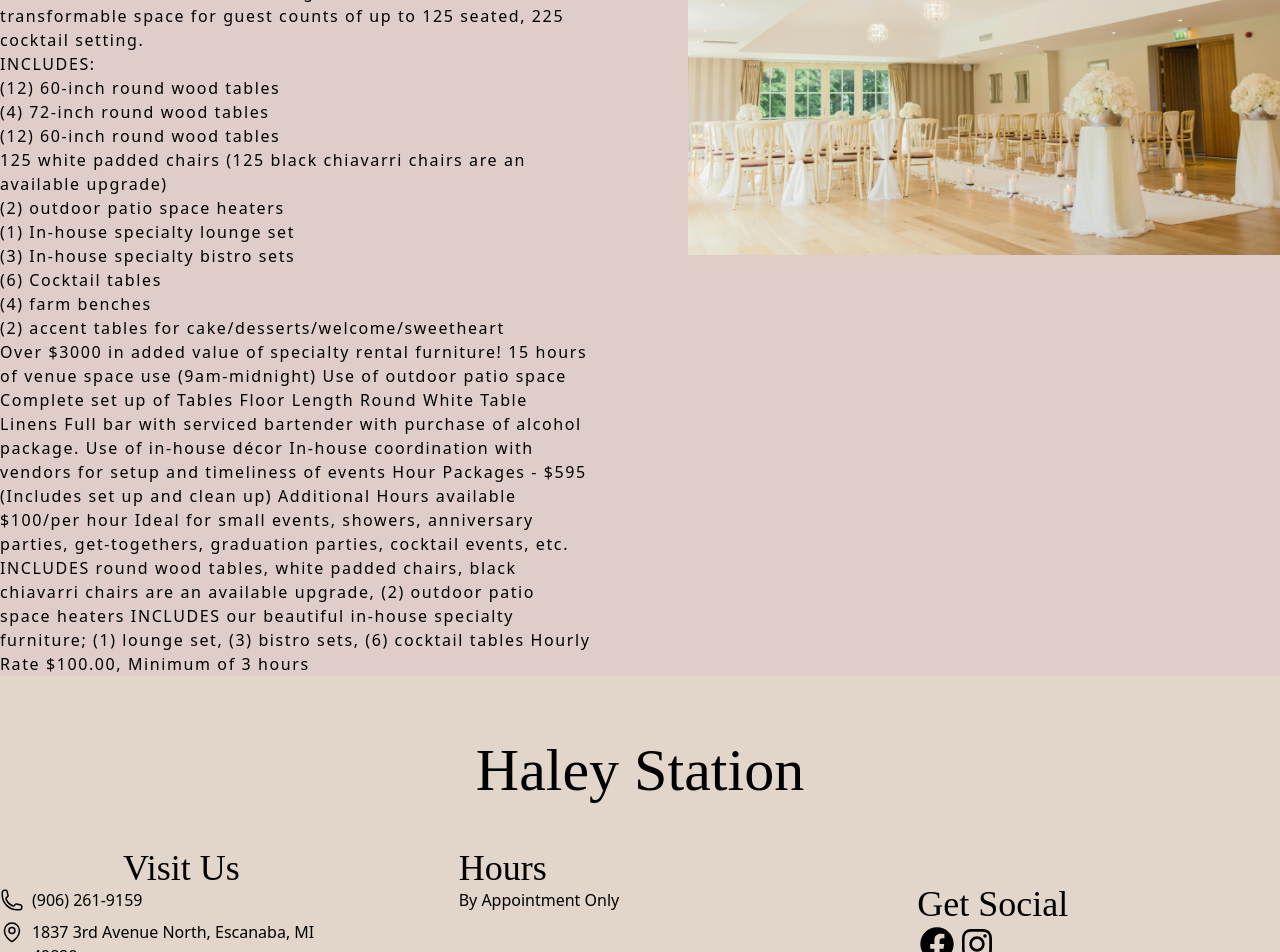
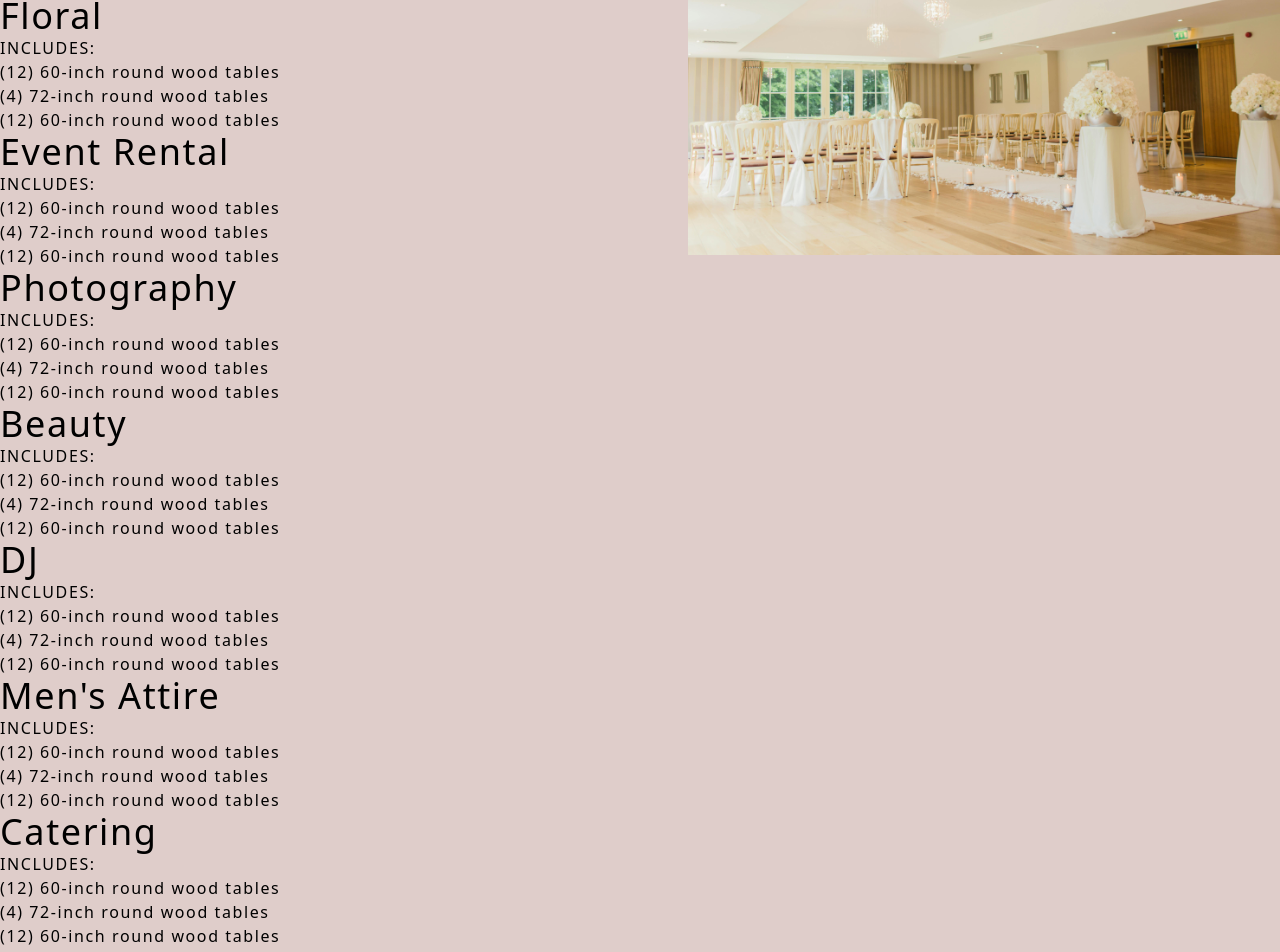
Before and after one commit to lee14k/haleystation, a Next.js app: page /PreferredVendors in a window 1280 px wide. Shown: the part 540-1492 px from the top of the page. Built offline with nearby package versions, Linux system fonts and the light colour scheme; a web font is replaced by a local one.

Commit message:
changes made during meeting

```diff
--- a/components/BridalSectionOne.jsx
+++ b/components/BridalSectionOne.jsx
@@ -16,7 +16,7 @@ const BridalSectionOne = () => {
             For any event you're organizing, choose Haley Station as the top
             destination in Escanaba. Our recently designed venue features a
             fireplace, hardwood flooring, a bar, and more amenities.
-            Accommodating up to 60 guests, your event can be both sophisticated
+            Accommodating up to 225 guests, your event can be both sophisticated
             and cozy.
           </p>
 
--- a/components/FAQ.jsx
+++ b/components/FAQ.jsx
@@ -24,7 +24,7 @@ const FAQ = () => {
     {
       question: "Where can my guests park? Where can they stay in town?",
       answer:
-        "There is ample parking at our venue. We can recommend several nearby hotels for your guests.",
+        "There is ample parking at our venue, located just a block away at 319 Stephenson Ave. We can recommend several nearby hotels for your guests.",
     },
     {
       question: "What is there to do in town if my guests arrive a day early?",
@@ -39,7 +39,7 @@ const FAQ = () => {
     {
       question: "Can I provide my own alcohol?",
       answer: "No, all alcohol must be provided in house, no carry-ins"
-    }
+    },
   ];
 
   // State to keep track of which answers are visible
--- a/components/FeaturesSpace.jsx
+++ b/components/FeaturesSpace.jsx
@@ -10,7 +10,7 @@ export default function FeaturesSpace() {
     <div className="pink-box ">
       <div className="grid lg:grid-cols-2 gap-6 py-12 px-4">
         <div>
-          <Image src="/stok1.jpg" width={800} height={600} />
+          <Image src="/newhsphoto1.jpg" width={900} height={300} />
         </div>
         <div className="flex justify-center items-center flex-col gap-10">
           <div className="text-6xl font-thin">
--- a/components/Footer.jsx
+++ b/components/Footer.jsx
@@ -6,7 +6,7 @@ import { BiLogoInstagram } from "react-icons/bi";
 import Link from "next/link";
 export default function Footer() {
   return (
-    <div className="flex flex-col items-center justify-center py-4 footerwrap py-24">
+    <div className="flex flex-col items-center justify-center py-4 pink-box py-24">
       <div className="flex flex-col items-center justify-center py-12">
         <h1 className="text-6xl fancy-font">Haley Station</h1>
       </div>
--- a/components/Locationcomponent.jsx
+++ b/components/Locationcomponent.jsx
@@ -10,7 +10,7 @@ export default function Location() {
     <div className="pink-box ">
       <div className="grid lg:grid-cols-2 text-yellow-950  py-12 px-4 gap-6">
         <div>
-          <Image src="/stok1.jpg" width={800} height={600} />
+          <Image src="/newhsphotot2.jpg" width={800} height={600} />
         </div>
         <div className="flex justify-center items-center flex-col gap-10">
           <div className="text-6xl">
--- a/pages/About.js
+++ b/pages/About.js
@@ -33,7 +33,7 @@ const About = () => {
           </Link>
         </div>
         <div>
-          <Image src="/stok1.jpg" width={800} height={600} />
+          <Image src="/newhsphoto4.jpg" width={800} height={600} />
         </div>
       </div>
       <Locationcomponent />
--- a/pages/PreferredVendors.js
+++ b/pages/PreferredVendors.js
@@ -6,57 +6,83 @@ const lora = Lora({ subsets: ["latin"] });
 const playfair = Playfair_Display({ subsets: ["latin"] });
 import Link from "next/link";
 import Footer from "@/components/Footer";
-export default function PreferredVendors () {
+export default function PreferredVendors() {
   return (
     <div>
       <Topbar />
       <div className="pink-box ">
         <div className="">
           <div className=" spacebg text-6xl flex justify-center items-center">
-              <h1 className="text-8xl fancy-font text-white">Preferred Vendors</h1>
+            <h1 className="text-8xl fancy-font text-white">
+              Preferred Vendors
+            </h1>
           </div>
           <div className="">
             <div className="grid lg:grid-cols-2 gap-24">
               <div className="tracking-widest ">
-                  <h2 className="text-4xl ">
-                    Wedding Packages $1,795 (Friday-Saturday) ($1,295 any other
-                    day of the week)
-                  </h2>
-                  Our one-of-a-kind venue was designed to be a flexible and
-                  transformable space for guest counts of up to 125 seated, 225
-                  cocktail setting.
+                <h2 className="text-4xl ">Decorating</h2>
                 <ul>
-                    <li > INCLUDES:</li>
+                  <li> INCLUDES:</li>
                   <li>(12) 60-inch round wood tables</li>
                   <li>(4) 72-inch round wood tables</li>
                   <li>(12) 60-inch round wood tables</li>
-                    <li>
-                      125 white padded chairs (125 black chiavarri chairs are an
-                      available upgrade)
-                    </li>
-                    <li>(2) outdoor patio space heaters</li>
-                    <li>(1) In-house specialty lounge set</li>
-                    <li>(3) In-house specialty bistro sets </li>
-                    <li>(6) Cocktail tables</li>
-                    <li>(4) farm benches</li>
-                    <li>
-                      (2) accent tables for cake/desserts/welcome/sweetheart
-                    </li>
                 </ul>
-                  Over $3000 in added value of specialty rental furniture! 15
-                  hours of venue space use (9am-midnight) Use of outdoor patio
-                  space Complete set up of Tables Floor Length Round White Table
-                  Linens Full bar with serviced bartender with purchase of alcohol
-                  package. Use of in-house décor In-house coordination with
-                  vendors for setup and timeliness of events Hour Packages - $595
-                  (Includes set up and clean up) Additional Hours available
-                  $100/per hour Ideal for small events, showers, anniversary
-                  parties, get-togethers, graduation parties, cocktail events,
-                  etc. INCLUDES round wood tables, white padded chairs, black
-                  chiavarri chairs are an available upgrade, (2) outdoor patio
-                  space heaters INCLUDES our beautiful in-house specialty
-                  furniture; (1) lounge set, (3) bistro sets, (6) cocktail tables
-                  Hourly Rate $100.00, Minimum of 3 hours
+
+                <h2 className="text-4xl ">Floral</h2>
+                <ul>
+                  <li> INCLUDES:</li>
+                  <li>(12) 60-inch round wood tables</li>
+                  <li>(4) 72-inch round wood tables</li>
+                  <li>(12) 60-inch round wood tables</li>
+                </ul>
+
+                <h2 className="text-4xl ">Event Rental</h2>
+                <ul>
+                  <li> INCLUDES:</li>
+                  <li>(12) 60-inch round wood tables</li>
+                  <li>(4) 72-inch round wood tables</li>
+                  <li>(12) 60-inch round wood tables</li>
+                </ul>
+
+                <h2 className="text-4xl ">Photography</h2>
+                <ul>
+                  <li> INCLUDES:</li>
+                  <li>(12) 60-inch round wood tables</li>
+                  <li>(4) 72-inch round wood tables</li>
+                  <li>(12) 60-inch round wood tables</li>
+                </ul>
+
+                <h2 className="text-4xl ">Beauty</h2>
+                <ul>
+                  <li> INCLUDES:</li>
+                  <li>(12) 60-inch round wood tables</li>
+                  <li>(4) 72-inch round wood tables</li>
+                  <li>(12) 60-inch round wood tables</li>
+                </ul>
+
+                <h2 className="text-4xl ">DJ</h2>
+                <ul>
+                  <li> INCLUDES:</li>
+                  <li>(12) 60-inch round wood tables</li>
+                  <li>(4) 72-inch round wood tables</li>
+                  <li>(12) 60-inch round wood tables</li>
+                </ul>
+
+                <h2 className="text-4xl ">Men's Attire</h2>
+                <ul>
+                  <li> INCLUDES:</li>
+                  <li>(12) 60-inch round wood tables</li>
+                  <li>(4) 72-inch round wood tables</li>
+                  <li>(12) 60-inch round wood tables</li>
+                </ul>
+
+                <h2 className="text-4xl ">Catering</h2>
+                <ul>
+                  <li> INCLUDES:</li>
+                  <li>(12) 60-inch round wood tables</li>
+                  <li>(4) 72-inch round wood tables</li>
+                  <li>(12) 60-inch round wood tables</li>
+                </ul>
               </div>
               <div>
                 <Image src="/stok1.jpg" width={800} height={600} />
@@ -67,5 +93,5 @@ export default function PreferredVendors () {
       </div>
       <Footer />
     </div>
-    )
+  );
 }
--- a/pages/Rates.js
+++ b/pages/Rates.js
@@ -21,10 +21,11 @@ const Rates = () => {
           <div className="">
             <div className="grid lg:grid-cols-2 gap-24">
               <div className="tracking-widest ">
-                <h2 className="text-4xl ">
-                  Wedding Packages $1,795 (Friday-Saturday) ($1,295 any other
-                  day of the week)
+                <h2 className="text-4xl fancy-font">
+                  Wedding Packages
                 </h2>
+                <h4 className="text-2xl">$1,795 (weekend) | $1,295
+          </h4>
                 Our one-of-a-kind venue was designed to be a flexible and
                 transformable space for guest counts of up to 125 seated, 225
                 cocktail setting.
@@ -32,7 +33,6 @@ const Rates = () => {
                   <li className="text-xl"> INCLUDES:</li>
                   <li>(12) 60-inch round wood tables</li>
                   <li>(4) 72-inch round wood tables</li>
-                  <li>(12) 60-inch round wood tables</li>
                   <li>
                     125 white padded chairs (125 black chiavarri chairs are an
                     available upgrade)
@@ -41,28 +41,44 @@ const Rates = () => {
                   <li>(1) In-house specialty lounge set</li>
                   <li>(3) In-house specialty bistro sets </li>
                   <li>(6) Cocktail tables</li>
-                  <li>(4) farm benches</li>
                   <li>
                     (2) accent tables for cake/desserts/welcome/sweetheart
                   </li>
                 </ul>
-                Over $3000 in added value of specialty rental furniture! 15
-                hours of venue space use (9am-midnight) Use of outdoor patio
-                space Complete set up of Tables Floor Length Round White Table
-                Linens Full bar with serviced bartender with purchase of alcohol
-                package. Use of in-house décor In-house coordination with
-                vendors for setup and timeliness of events Hour Packages - $595
-                (Includes set up and clean up) Additional Hours available
-                $100/per hour Ideal for small events, showers, anniversary
-                parties, get-togethers, graduation parties, cocktail events,
-                etc. INCLUDES round wood tables, white padded chairs, black
-                chiavarri chairs are an available upgrade, (2) outdoor patio
-                space heaters INCLUDES our beautiful in-house specialty
-                furniture; (1) lounge set, (3) bistro sets, (6) cocktail tables
-                Hourly Rate $100.00, Minimum of 3 hours
               </div>
               <div>
-                <Image src="/stok1.jpg" width={800} height={600} />
+                <Image src="/newhsphoto1.jpg" width={800} height={600} />
+              </div>
+            </div>
+          </div>
+          <div className="">
+            <div className="grid lg:grid-cols-2 gap-24">
+              <div>
+                <Image src="/newhsphoto3.jpg" width={800} height={600} />
+              </div>
+              <div className="tracking-widest ">
+                <h2 className="text-4xl fancy-font">
+                  6 Hour Packages - $595 (Includes set up and clean up)
+                  Additional Hours available $100/per hour
+                </h2>
+                Our one-of-a-kind venue was designed to be a flexible and
+                transformable space for guest counts of up to 125 seated, 225
+                cocktail setting.
+
+              </div>
+            </div>
+          </div>
+          <div className="flex flex-col justify-center items-center ">
+            <div className="grid lg:grid-cols-2 gap-24">
+              <div className="tracking-widest  ">
+                <h2 className="text-4xl ">
+                  Hourly Rate $100.00, Minimum of 3 hours
+                </h2>
+                Ideal for corporate events and meet-ups, Please contact us for
+                details
+              </div>
+              <div>
+                <Image src="/newhsphoto5.jpg" width={600} height={200} />
               </div>
             </div>
           </div>
--- a/styles/globals.css
+++ b/styles/globals.css
@@ -87,9 +87,6 @@
   height: 25rem;
 }
 
-.footerwrap {
-  background-color: #e1d6c9;
-}
 .gallery {
   display: grid;
   grid-template-columns: repeat(3, 1fr); /* Creates 4 equal columns */
```
Also changed, not shown: pages/Location.js (+6 -22 lines), pages/Space.js (+7 -8 lines), pages/index.js (+1 -14 lines), 2 other files (tests, documents, lock files or other folders). Lines whose indentation alone changed are shown as unchanged.
